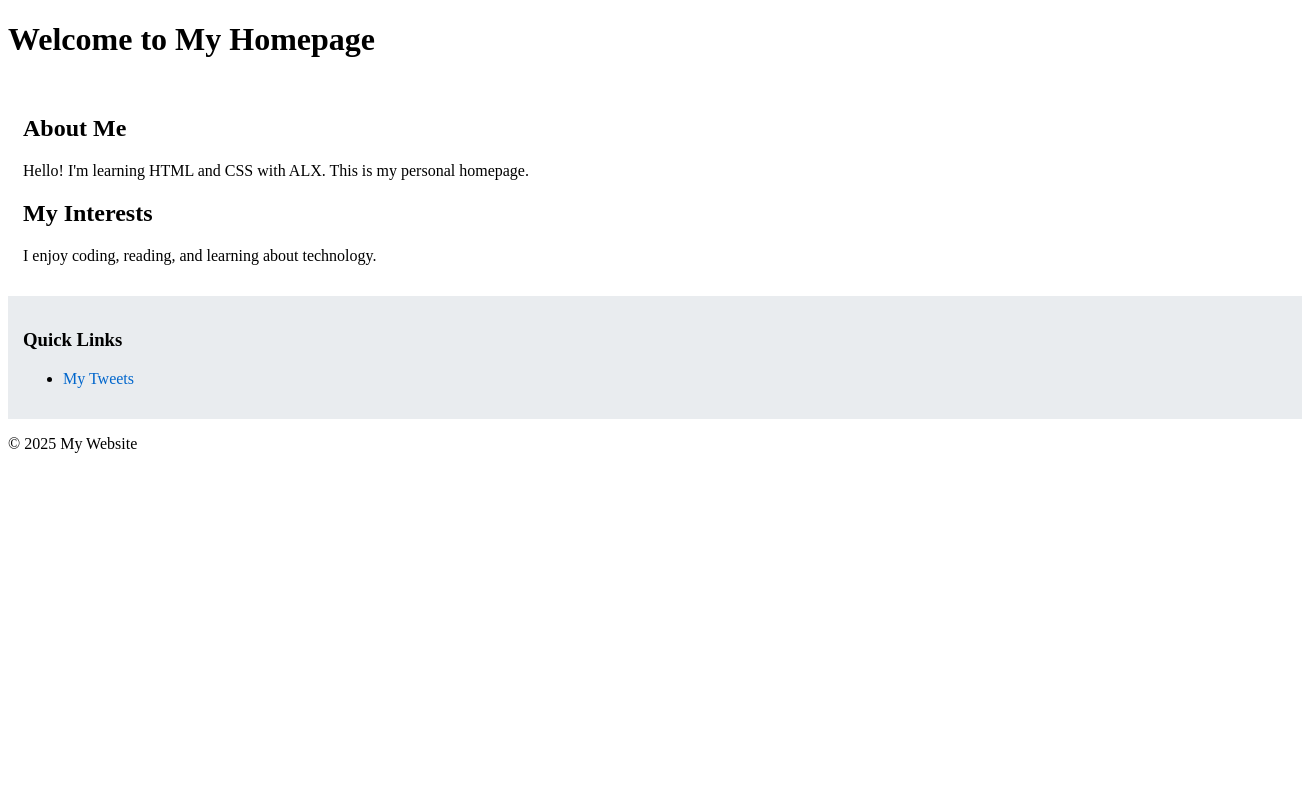
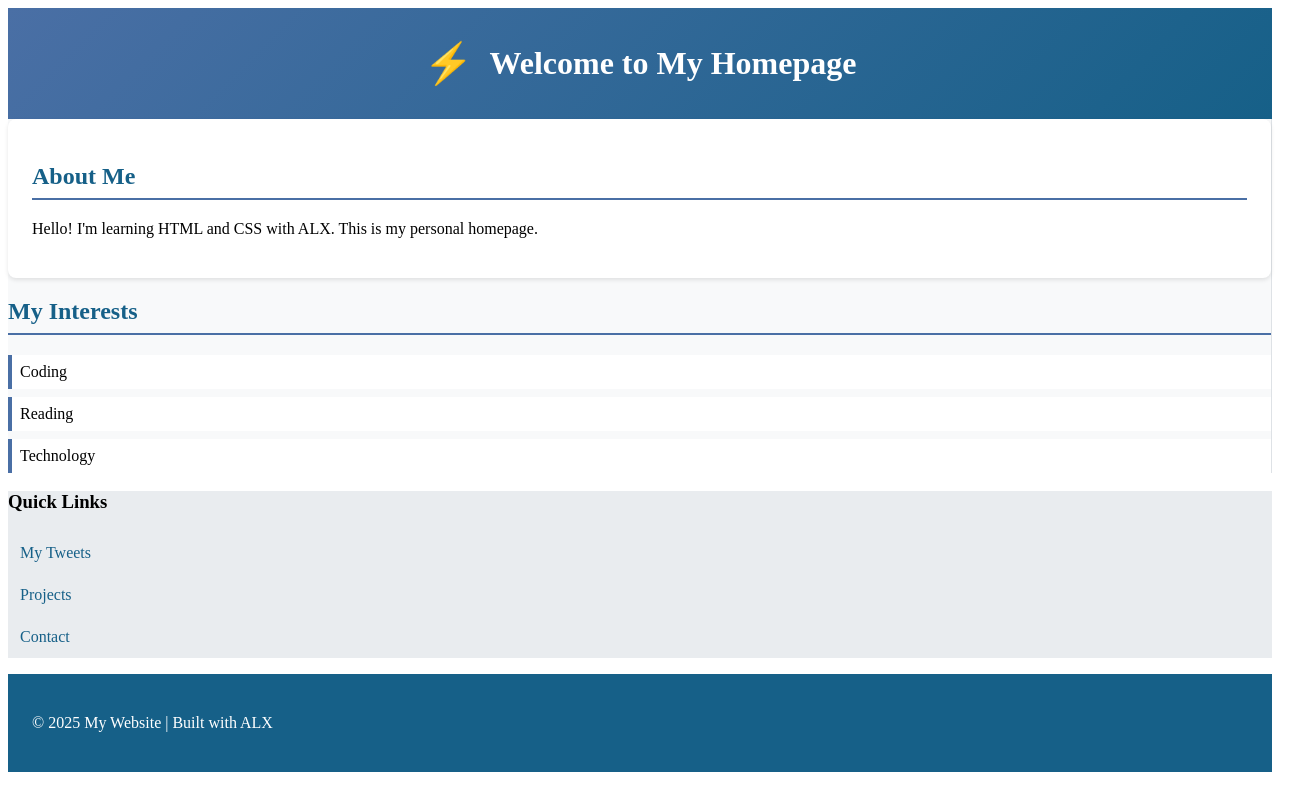
Before and after one commit to yildumd/alx_html_css, a plain HTML site: page docs/index.html in a window 1280 px wide. Shown: the whole page, 1302 px wide, since content can reach past the window. Drawn offline with Linux system fonts and the light colour scheme.

Commit message:
Add enhanced styling while preserving layout

```diff
--- a/docs/index.html
+++ b/docs/index.html
@@ -9,28 +9,39 @@
 </head>
 <body class="works_on_smartphone">
     <header>
+        <div class="logo">⚡</div>
         <h1>Welcome to My Homepage</h1>
     </header>
 
     <main>
         <article>
-            <h2>About Me</h2>
-            <p>Hello! I'm learning HTML and CSS with ALX. This is my personal homepage.</p>
+            <section class="intro">
+                <h2>About Me</h2>
+                <p>Hello! I'm learning HTML and CSS with ALX. This is my personal homepage.</p>
+            </section>
 
-            <h2>My Interests</h2>
-            <p>I enjoy coding, reading, and learning about technology.</p>
+            <section class="interests">
+                <h2>My Interests</h2>
+                <ul>
+                    <li>Coding</li>
+                    <li>Reading</li>
+                    <li>Technology</li>
+                </ul>
+            </section>
         </article>
 
         <aside>
             <h3>Quick Links</h3>
-            <ul>
+            <ul class="nav-links">
                 <li><a href="tweets.html">My Tweets</a></li>
+                <li><a href="#">Projects</a></li>
+                <li><a href="#">Contact</a></li>
             </ul>
         </aside>
     </main>
 
     <footer>
-        <p>© 2025 My Website</p>
+        <p>© 2025 My Website | Built with ALX</p>
     </footer>
 </body>
 </html>
--- a/docs/styles.css
+++ b/docs/styles.css
@@ -1,34 +1,99 @@
-/* Existing styles... */
+/* Existing Flexbox layout rules remain unchanged */
 
-/* Responsive Design */
-@media screen and (max-width: 768px) {
-    main {
+/* New Styling Rules */
+/* Logo */
+.logo {
+    font-size: 2.5rem;
+    margin-right: 1rem;
+    color: #4a6fa5;
+}
+
+/* Header */
+header {
+    background: linear-gradient(135deg, #4a6fa5, #166088);
+    color: white;
+    padding: 2rem;
+    text-align: center;
+    display: flex;
+    align-items: center;
+    justify-content: center;
+}
+
+header h1 {
+    margin: 0;
+    font-size: 2rem;
+}
+
+/* Article Content */
+article {
+    background: #f8f9fa;
+    border-right: 1px solid #dee2e6;
+}
+
+article h2 {
+    color: #166088;
+    border-bottom: 2px solid #4a6fa5;
+    padding-bottom: 0.5rem;
+}
+
+.intro {
+    background: white;
+    padding: 1.5rem;
+    margin-bottom: 1rem;
+    border-radius: 8px;
+    box-shadow: 0 2px 4px rgba(0,0,0,0.1);
+}
+
+.interests ul {
+    list-style-type: none;
+    padding: 0;
+}
+
+.interests li {
+    padding: 0.5rem;
+    margin: 0.5rem 0;
+    background: white;
+    border-left: 4px solid #4a6fa5;
+}
+
+/* Aside */
+aside {
+    background: #e9ecef;
+}
+
+.nav-links {
+    list-style-type: none;
+    padding: 0;
+}
+
+.nav-links a {
+    display: block;
+    padding: 0.75rem;
+    color: #166088;
+    text-decoration: none;
+    transition: all 0.3s ease;
+}
+
+.nav-links a:hover {
+    background: #d8e2ef;
+    padding-left: 1rem;
+}
+
+/* Footer */
+footer {
+    background: #166088;
+    color: white;
+    padding: 1.5rem;
+}
+
+/* Responsive adjustments */
+@media (max-width: 768px) {
+    header {
         flex-direction: column;
     }
 
-    article, aside {
-        flex: auto;
-        width: 100%;
-    }
-
-    aside {
-        order: -1; /* Moves sidebar above content on mobile */
-        margin-bottom: 20px;
+    .logo {
+        margin-right: 0;
+        margin-bottom: 1rem;
     }
 }
-
-/* Smartphone specific styles */
-body.works_on_smartphone main {
-    flex-direction: column;
-}
-
-body.works_on_smartphone article,
-body.works_on_smartphone aside {
-    flex: auto;
-    width: 100%;
-    padding: 15px;
-}
-
-body.works_on_smartphone aside {
-    background: #e9ecef;
-}
```
